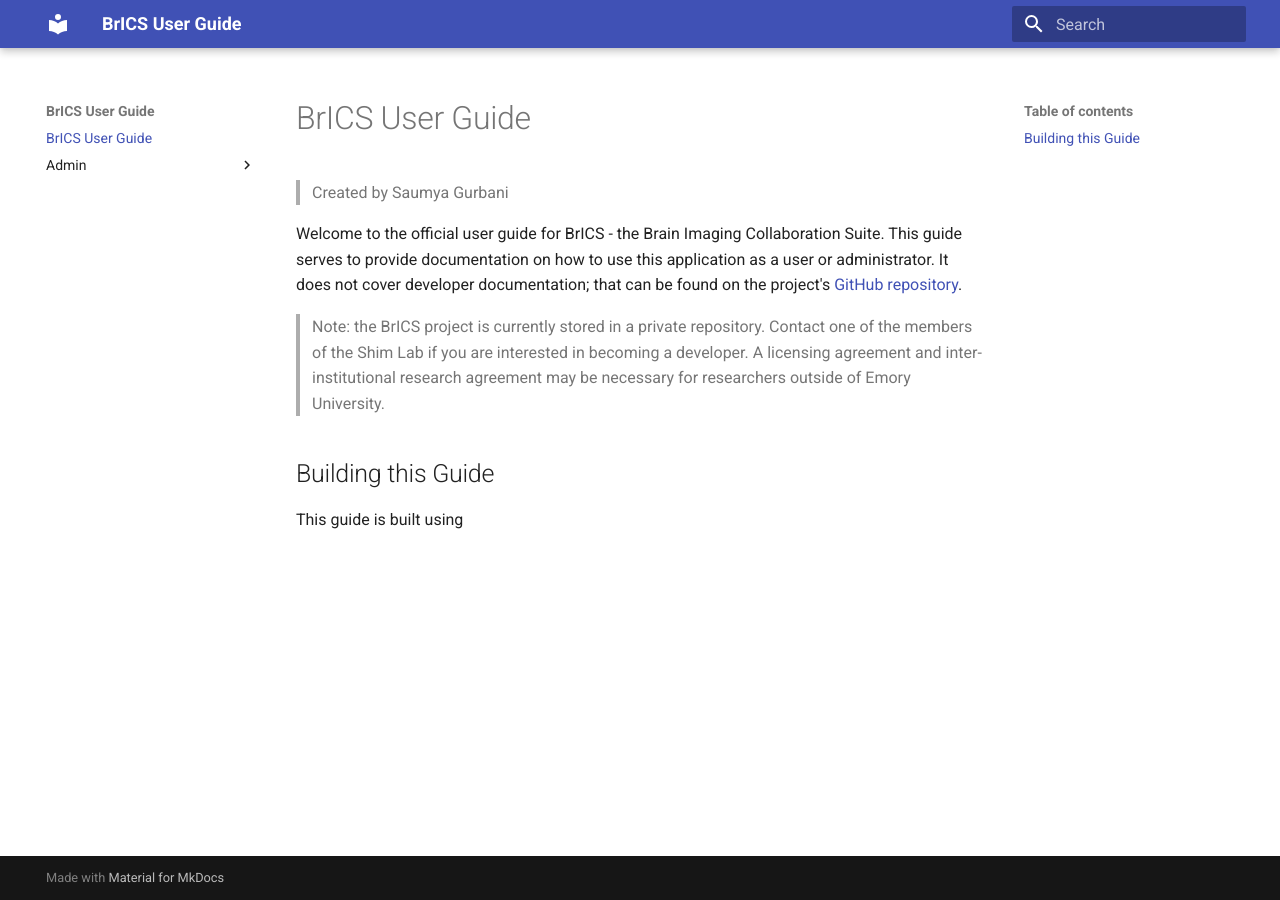
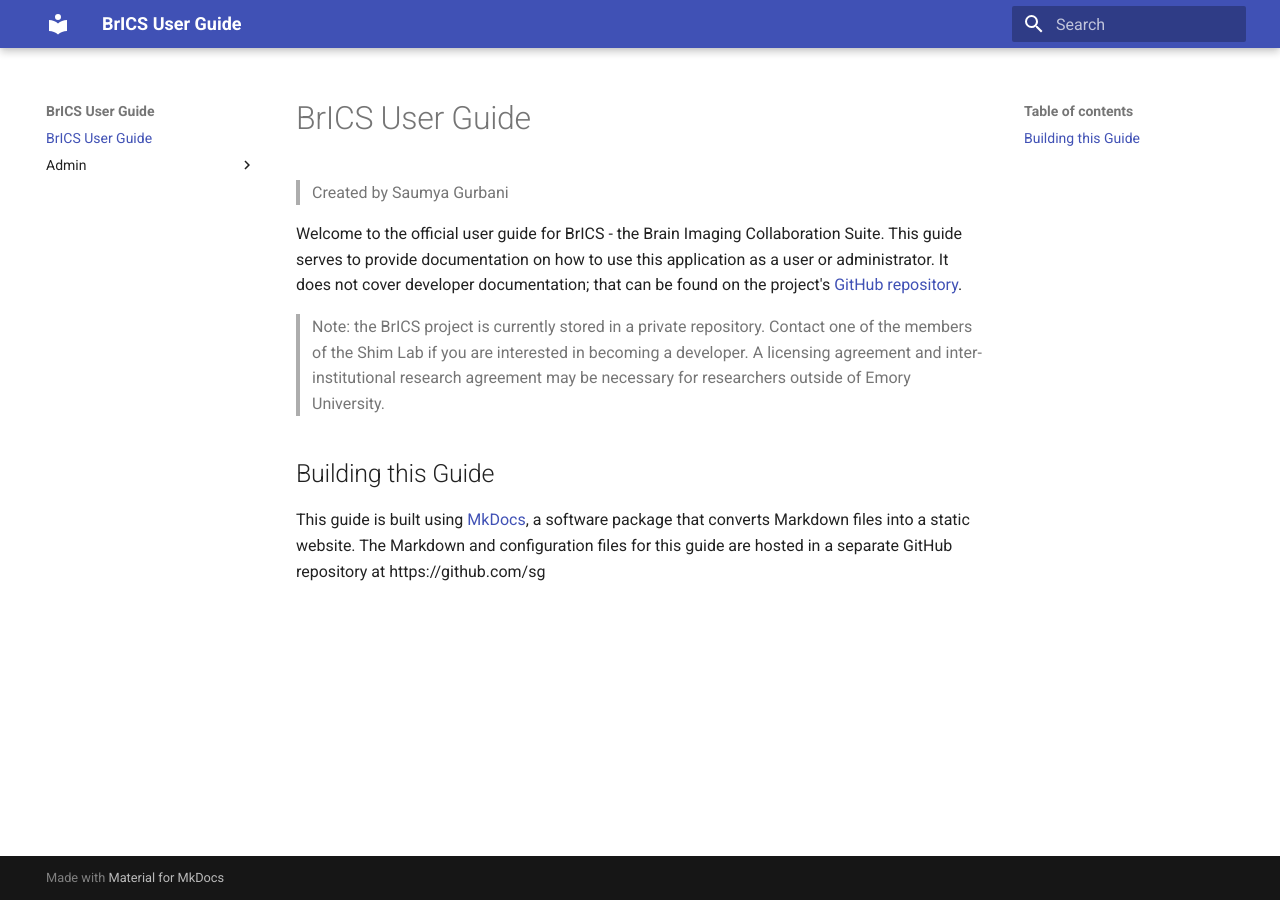
Before and after one commit to BrainImaging/brics-docs, an MkDocs documentation site: the page built from docs/index.md, in a window 1280 px wide. Built offline with MkDocs 1.6.1 and Material for MkDocs 9.7.7, drawn with Linux system fonts in a browser that asks for light colours.

Commit message:
docs/index.md updated from https://stackedit.io/

```diff
--- a/docs/index.md
+++ b/docs/index.md
@@ -6,7 +6,7 @@ Welcome to the official user guide for BrICS - the Brain Imaging Collaboration S
 > Note: the BrICS project is currently stored in a private repository. Contact one of the members of the Shim Lab if you are interested in becoming a developer. A licensing agreement and inter-institutional research agreement may be necessary for researchers outside of Emory University.
 
 ## Building this Guide
-This guide is built using
+This guide is built using [MkDocs](https://www.mkdocs.org/), a software package that converts Markdown files into a static website. The Markdown and configuration files for this guide are hosted in a separate GitHub repository at https://github.com/sg
 <!--stackedit_data:
-eyJoaXN0b3J5IjpbLTUwNTc0MzAyOF19
+eyJoaXN0b3J5IjpbMTEyMjkyODAyNF19
 -->
```
